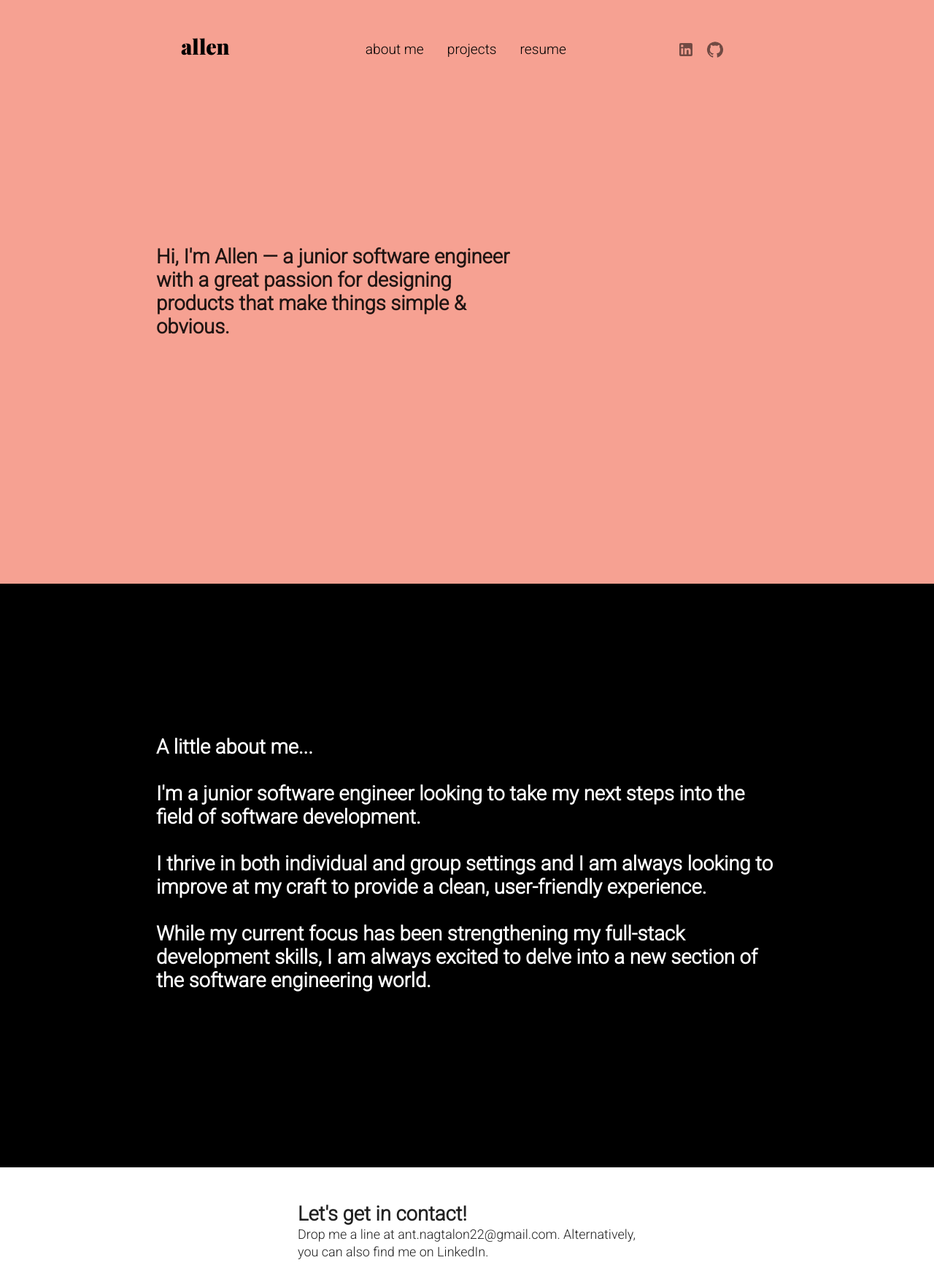
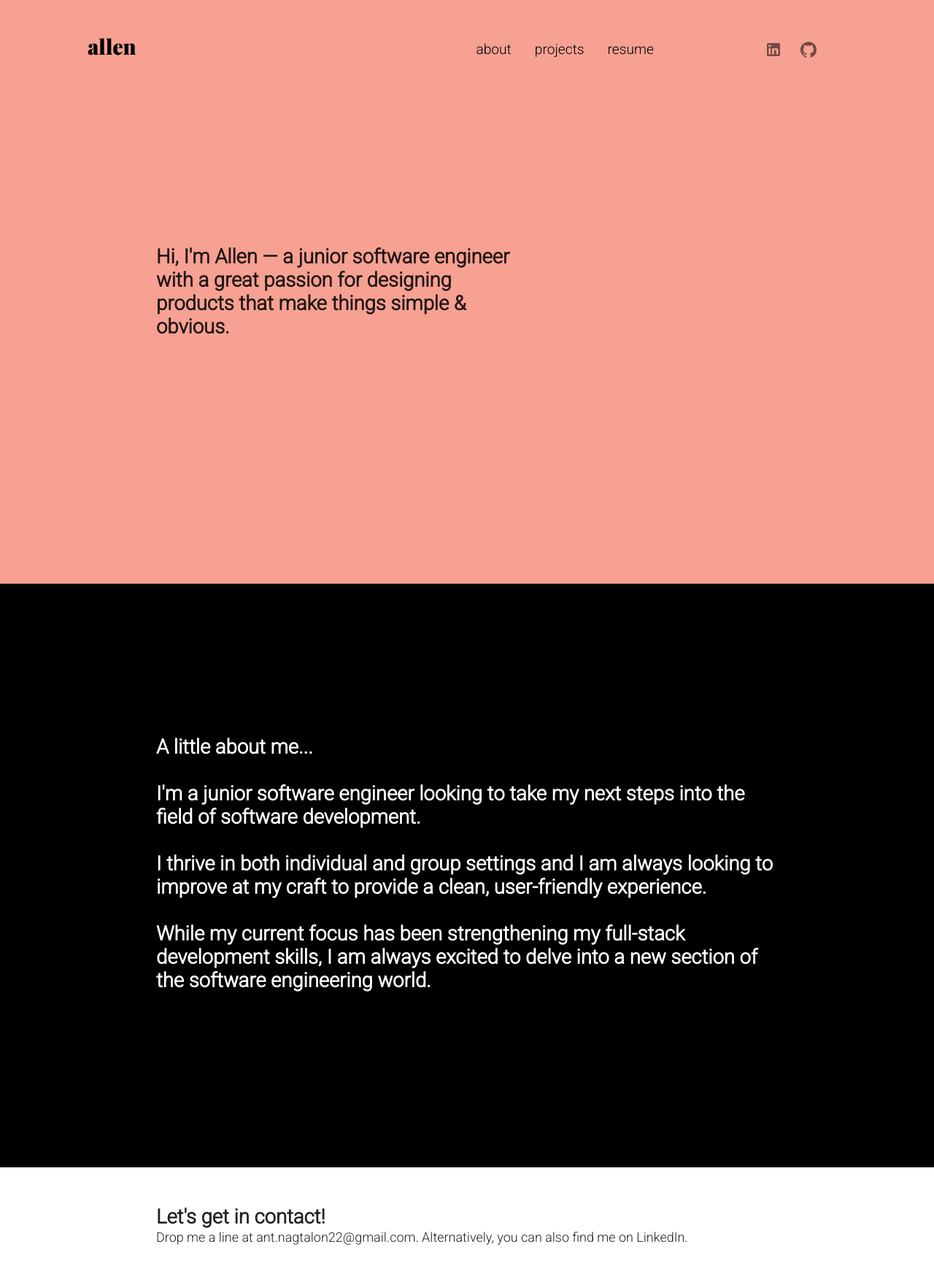
Before and after one commit to allen-nagtalon/portfolio-site, a React (Create React App) app: page / in a window 1280 px wide. Shown: the top 1764 px of the page at 73% size. Built offline with nearby package versions, Linux system fonts and the light colour scheme.

Commit message:
Adjusted spacing on footer and navbar

```diff
--- a/src/components/Footer/Footer.js
+++ b/src/components/Footer/Footer.js
@@ -1,5 +1,5 @@
 import React from 'react'
-import { AppBar, Toolbar, Box, Typography } from '@mui/material'
+import { AppBar, Toolbar, Container, Box, Typography } from '@mui/material'
 
 const Footer = _ => {
   return (
@@ -8,12 +8,12 @@ const Footer = _ => {
       elevation={0}
       color='transparent'
       sx={{
-        px: 48,
         py: 6
       }}
     >
       <Toolbar>
-        <Box>
+        <Container maxWidth='md'>
+          <Box sx={{ flexGrow: 1 }}>
             <Typography variant='h1'>
               Let's get in contact!
             </Typography>
@@ -21,6 +21,8 @@ const Footer = _ => {
               Drop me a line at ant.nagtalon22@gmail.com. Alternatively, you can also find me on LinkedIn.
             </Typography>
           </Box>
+
+        </Container>
       </Toolbar>
     </AppBar>
   )
--- a/src/components/NavBar/NavBar.js
+++ b/src/components/NavBar/NavBar.js
@@ -1,5 +1,5 @@
 import React from 'react'
-import { AppBar, Toolbar, Box, Link, Typography, IconButton } from '@mui/material'
+import { AppBar, Toolbar, Box, Link, Container, Typography, IconButton } from '@mui/material'
 
 import GitHubIcon from '@mui/icons-material/GitHub'
 import LinkedInIcon from '@mui/icons-material/LinkedIn'
@@ -10,11 +10,9 @@ const NavBar = _ => {
       position='fixed'
       elevation={0}
       color='transparent'
-      sx={{
-        px: 24,
-        py: 4
-      }}
+      sx={{ py: 4 }}
     >
+      <Container maxWidth='lg'>
         <Toolbar>
           <Box
             sx={{
@@ -32,10 +30,8 @@ const NavBar = _ => {
           </Box>
 
           <Box
-          sx={{
-            mx: 8,
-            mt: 1
-          }}
+            mx={8}
+            mt={1}
           >
             <Link
               href='/about'
@@ -43,7 +39,7 @@ const NavBar = _ => {
               variant='navlink'
               sx={{ mx: 2 }}
             >
-            about me
+              about
             </Link>
 
             <Link
@@ -75,11 +71,14 @@ const NavBar = _ => {
               <LinkedInIcon />
             </IconButton>
 
-          <IconButton>
+            <IconButton
+              sx={{ ml: 1 }}
+            >
               <GitHubIcon />
             </IconButton>
           </Box>
         </Toolbar>
+      </Container>
     </AppBar>
   )
 }
```
Lines whose indentation alone changed are shown as unchanged.
